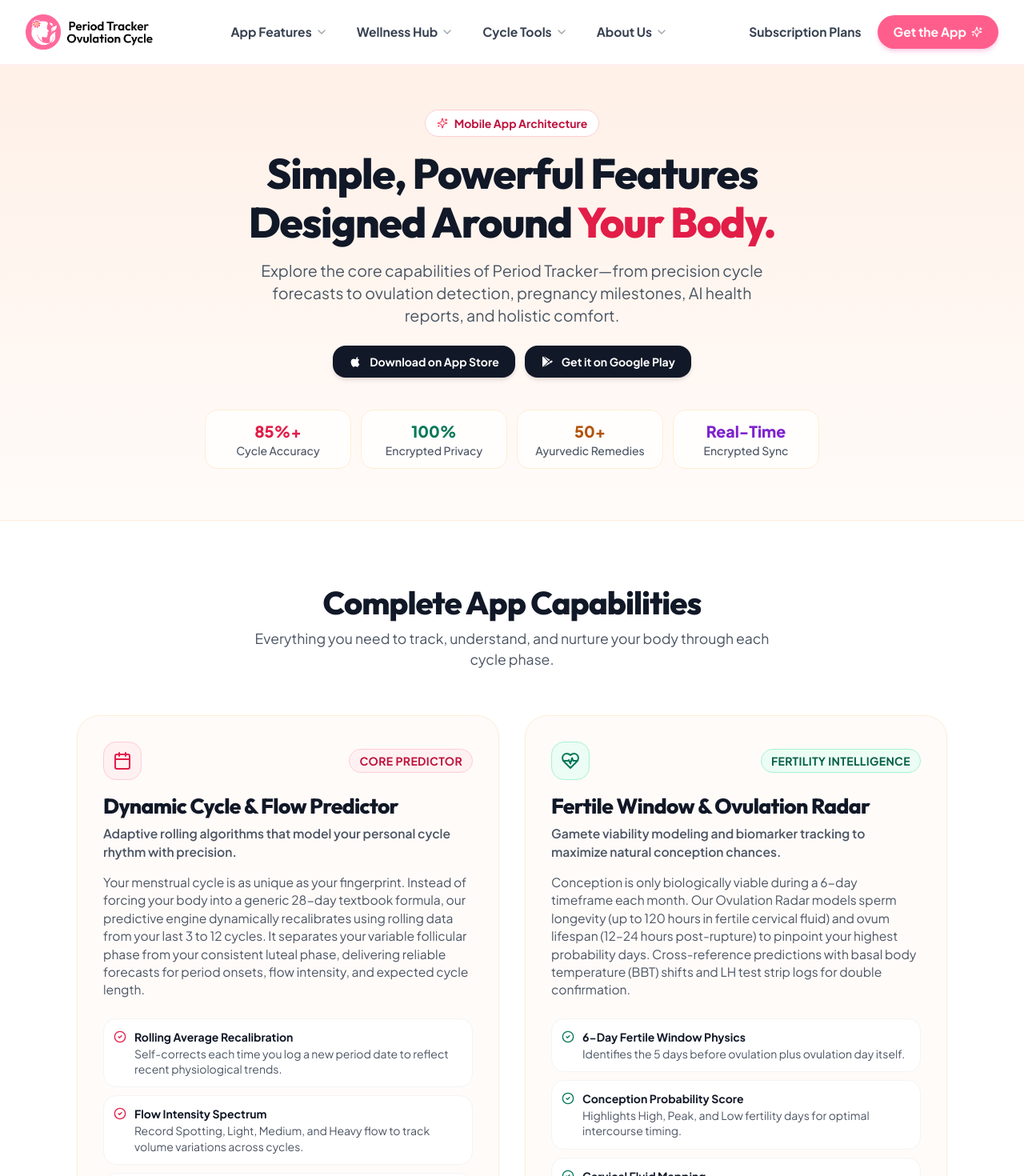
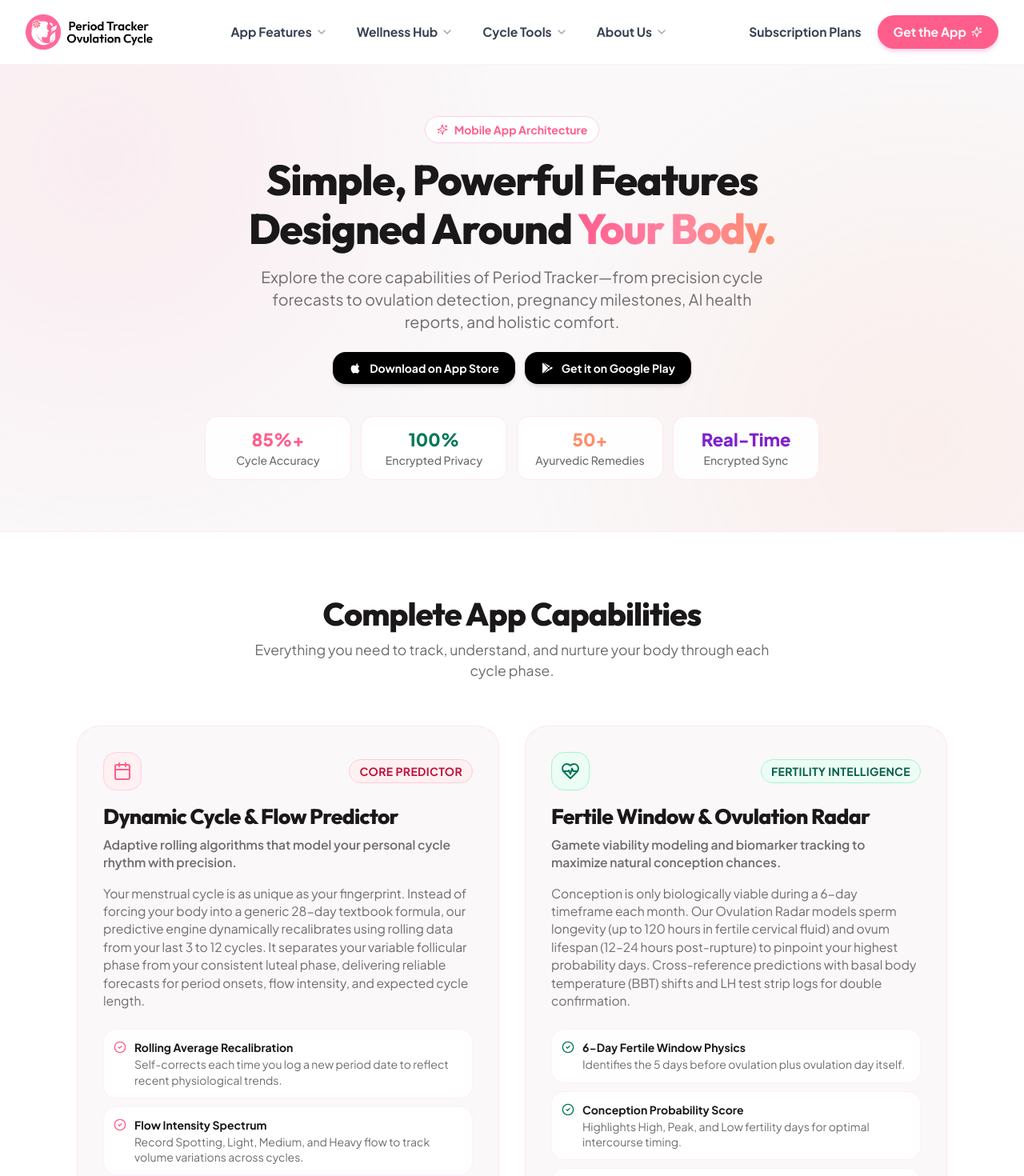
Before and after one commit to TTPVTLTD/periodtracker-website, a Next.js app: page /app-features in a window 1280 px wide. Shown: the top 1470 px of the page at 80% size. Built offline with nearby package versions, Linux system fonts and the light colour scheme.

Commit message:
fix(navigation): add scroll-padding-top and scroll-mt-28 so sections align perfectly below sticky header, and refresh App Features theme

```diff
--- a/src/app/app-features/page.jsx
+++ b/src/app/app-features/page.jsx
@@ -34,10 +34,10 @@
 
 const FEATURE_STYLES = {
   'cycle-tracking': {
-    color: 'text-rose-600',
-    bg: 'bg-rose-500',
-    lightBg: 'bg-rose-50',
-    border: 'border-rose-200'
+    color: 'text-brand-pink',
+    bg: 'bg-brand-pink',
+    lightBg: 'bg-brand-accent',
+    border: 'border-pink-200'
   },
   'ovulation-radar': {
     color: 'text-emerald-700',
@@ -46,16 +46,16 @@
     border: 'border-emerald-200'
   },
   'pregnancy-tracker': {
-    color: 'text-blue-600',
-    bg: 'bg-blue-600',
-    lightBg: 'bg-blue-50',
-    border: 'border-blue-200'
+    color: 'text-brand-peach',
+    bg: 'bg-brand-peach',
+    lightBg: 'bg-orange-50',
+    border: 'border-orange-200'
   },
   'pregnancy-journey': {
-    color: 'text-blue-600',
-    bg: 'bg-blue-600',
-    lightBg: 'bg-blue-50',
-    border: 'border-blue-200'
+    color: 'text-brand-peach',
+    bg: 'bg-brand-peach',
+    lightBg: 'bg-orange-50',
+    border: 'border-orange-200'
   },
   'ai-reports': {
     color: 'text-purple-600',
@@ -85,23 +85,27 @@
   };
 
   return (
-    <div className="min-h-screen flex flex-col bg-[#fffbf9] text-gray-900 selection:bg-rose-100 selection:text-rose-900">
+    <div className="min-h-screen flex flex-col bg-[#FAF8F9] text-brand-dark selection:bg-brand-pink/20 selection:text-brand-pink font-sans">
       <Navbar />
 
       <main className="flex-1">
         {/* Simple Clean Hero Header */}
-        <section className="pt-14 pb-16 bg-gradient-to-b from-[#fef0e7] via-[#fff6f0] to-[#fffbf9] border-b border-orange-100/70">
+        <section id="app-features-hero" className="scroll-mt-24 pt-12 sm:pt-16 pb-14 sm:pb-16 bg-mesh-glow border-b border-pink-100/80 relative overflow-hidden">
+          {/* Ambient Glows */}
+          <div className="glow-orb-pink absolute top-10 left-10 w-72 h-72 pointer-events-none -z-10" />
+          <div className="glow-orb-peach absolute top-20 right-10 w-80 h-80 pointer-events-none -z-10" />
+
           <div className="max-w-4xl mx-auto px-4 sm:px-6 lg:px-8 text-center space-y-4">
-            <div className="inline-flex items-center gap-2 px-3.5 py-1.5 rounded-full bg-white border border-rose-200 text-rose-700 text-xs font-bold shadow-2xs">
-              <Sparkles className="w-3.5 h-3.5 text-rose-500" />
+            <div className="inline-flex items-center gap-2 px-3.5 py-1.5 rounded-full bg-white/95 border border-pink-200 text-brand-pink text-xs font-bold shadow-2xs">
+              <Sparkles className="w-3.5 h-3.5 text-brand-pink" />
               <span>Mobile App Architecture</span>
             </div>
 
-            <h1 className="text-3xl sm:text-5xl font-black text-gray-900 tracking-tight leading-tight">
-              Simple, Powerful Features Designed Around <span className="text-rose-600">Your Body.</span>
+            <h1 className="text-3xl sm:text-5xl font-black text-brand-dark tracking-tight leading-tight font-heading">
+              Simple, Powerful Features Designed Around <span className="bg-gradient-to-r from-brand-pink via-brand-babyPink to-brand-peach bg-clip-text text-transparent">Your Body.</span>
             </h1>
 
-            <p className="text-base sm:text-lg text-gray-600 max-w-2xl mx-auto leading-relaxed">
+            <p className="text-base sm:text-lg text-brand-gray max-w-2xl mx-auto leading-relaxed">
               Explore the core capabilities of Period Tracker—from precision cycle forecasts to ovulation detection, pregnancy milestones, AI health reports, and holistic comfort.
             </p>
 
@@ -111,7 +115,7 @@
                 href={APP_LINKS.ios}
                 target="_blank"
                 rel="noopener noreferrer"
-                className="inline-flex items-center gap-2.5 px-5 py-2.5 bg-gray-900 hover:bg-black text-white rounded-2xl font-bold text-xs shadow-md hover:shadow-lg transition-all transform hover:-translate-y-0.5 cursor-pointer"
+                className="inline-flex items-center gap-2.5 px-5 py-2.5 bg-black hover:bg-gray-900 text-white rounded-2xl font-bold text-xs shadow-md hover:shadow-lg transition-all transform hover:-translate-y-0.5 cursor-pointer"
               >
                 <svg className="w-4 h-4 fill-current" viewBox="0 0 24 24">
                   <path d="M18.71 19.5c-.83 1.24-1.71 2.45-3.05 2.47-1.34.03-1.77-.79-3.29-.79-1.53 0-2 .77-3.27.82-1.31.05-2.3-1.32-3.14-2.53C4.25 17 2.94 12.45 4.7 9.39c.87-1.52 2.43-2.48 4.12-2.51 1.28-.02 2.5.87 3.29.87.78 0 2.26-1.07 3.81-.91.65.03 2.47.26 3.64 1.98-.09.06-2.17 1.28-2.15 3.81.03 3.02 2.65 4.03 2.68 4.04-.03.07-.42 1.44-1.38 2.83M15.97 6.37c.61-.75 1.04-1.8 0.92-2.87-.93.04-2.02.63-2.67 1.38-.56.63-.99 1.66-.86 2.7.99.08 2.02-.48 2.61-1.21z" />
@@ -123,7 +127,7 @@
                 href={APP_LINKS.android}
                 target="_blank"
                 rel="noopener noreferrer"
-                className="inline-flex items-center gap-2.5 px-5 py-2.5 bg-gray-900 hover:bg-black text-white rounded-2xl font-bold text-xs shadow-md hover:shadow-lg transition-all transform hover:-translate-y-0.5 cursor-pointer"
+                className="inline-flex items-center gap-2.5 px-5 py-2.5 bg-black hover:bg-gray-900 text-white rounded-2xl font-bold text-xs shadow-md hover:shadow-lg transition-all transform hover:-translate-y-0.5 cursor-pointer"
               >
                 <svg className="w-4 h-4 fill-current" viewBox="0 0 24 24">
                   <path d="M3.609 1.814L13.793 12 3.61 22.186a2.38 2.38 0 0 1-.61-1.636V3.45c0-.62.227-1.192.61-1.636zm11.242 11.244L17.27 15.48l-11.8 6.812 9.38-9.234zm0-2.116L5.47 1.708l11.8 6.812-2.419 2.424zm1.597 1.058l2.946-1.7a1.693 1.693 0 0 1 1.708 0l.006.003c.532.308.868.87.868 1.488s-.336 1.18-.868 1.488l-2.946 1.7-1.714-1.48v-1.5z" />
@@ -134,44 +138,44 @@
 
             {/* Trust Metrics Bar */}
             <div className="pt-6 grid grid-cols-2 md:grid-cols-4 gap-3 max-w-3xl mx-auto">
-              <div className="bg-white/80 p-3 rounded-2xl border border-orange-100 shadow-2xs">
-                <div className="text-lg font-black text-rose-600">85%+</div>
-                <div className="text-xs text-gray-600 font-medium">Cycle Accuracy</div>
+              <div className="bg-white/90 backdrop-blur-sm p-3.5 rounded-2xl border border-pink-100 shadow-2xs">
+                <div className="text-xl font-black text-brand-pink">85%+</div>
+                <div className="text-xs text-brand-gray font-medium">Cycle Accuracy</div>
               </div>
-              <div className="bg-white/80 p-3 rounded-2xl border border-orange-100 shadow-2xs">
-                <div className="text-lg font-black text-emerald-700">100%</div>
-                <div className="text-xs text-gray-600 font-medium">Encrypted Privacy</div>
+              <div className="bg-white/90 backdrop-blur-sm p-3.5 rounded-2xl border border-pink-100 shadow-2xs">
+                <div className="text-xl font-black text-emerald-700">100%</div>
+                <div className="text-xs text-brand-gray font-medium">Encrypted Privacy</div>
               </div>
-              <div className="bg-white/80 p-3 rounded-2xl border border-orange-100 shadow-2xs">
-                <div className="text-lg font-black text-amber-700">50+</div>
-                <div className="text-xs text-gray-600 font-medium">Ayurvedic Remedies</div>
+              <div className="bg-white/90 backdrop-blur-sm p-3.5 rounded-2xl border border-pink-100 shadow-2xs">
+                <div className="text-xl font-black text-brand-peach">50+</div>
+                <div className="text-xs text-brand-gray font-medium">Ayurvedic Remedies</div>
               </div>
-              <div className="bg-white/80 p-3 rounded-2xl border border-orange-100 shadow-2xs">
-                <div className="text-lg font-black text-purple-700">Real-Time</div>
-                <div className="text-xs text-gray-600 font-medium">Encrypted Sync</div>
+              <div className="bg-white/90 backdrop-blur-sm p-3.5 rounded-2xl border border-pink-100 shadow-2xs">
+                <div className="text-xl font-black text-purple-700">Real-Time</div>
+                <div className="text-xs text-brand-gray font-medium">Encrypted Sync</div>
               </div>
             </div>
           </div>
         </section>
 
         {/* ========================================================================= */}
-        {/* CORE APP FEATURES (CLEAN CARDS GRID - NO SIMULATOR) */}
+        {/* CORE APP FEATURES (CLEAN CARDS GRID WITH SCROLL MARGIN TOP) */}
         {/* ========================================================================= */}
-        <section className="py-16 sm:py-20 bg-white border-b border-gray-200">
+        <section className="py-16 sm:py-20 bg-white border-b border-pink-100">
           <div className="max-w-6xl mx-auto px-4 sm:px-6 lg:px-8">
 
             <div className="text-center max-w-2xl mx-auto mb-14 space-y-2">
-              <h2 className="text-2xl sm:text-4xl font-black text-gray-900 tracking-tight">
+              <h2 className="text-2xl sm:text-4xl font-black text-brand-dark tracking-tight font-heading">
                 Complete App Capabilities
               </h2>
-              <p className="text-sm sm:text-base text-gray-600">
+              <p className="text-sm sm:text-base text-brand-gray">
                 Everything you need to track, understand, and nurture your body through each cycle phase.
               </p>
             </div>
 
             {/* 2-Column Responsive Feature Cards Grid */}
             <div className="grid grid-cols-1 md:grid-cols-2 gap-8">
-              {APP_FEATURES.map((feature, idx) => {
+              {APP_FEATURES.map((feature) => {
                 const Icon = FEATURE_ICONS[feature.id] || Sparkles;
                 const style = FEATURE_STYLES[feature.id] || FEATURE_STYLES['cycle-tracking'];
 
@@ -179,7 +183,7 @@
                   <div
                     key={feature.id}
                     id={feature.id}
-                    className="bg-[#fffbf9] rounded-3xl p-6 sm:p-8 border border-orange-100 shadow-sm hover:shadow-md transition-all duration-300 flex flex-col justify-between space-y-6"
+                    className="scroll-mt-24 sm:scroll-mt-28 bg-[#FAF8F9] rounded-3xl p-6 sm:p-8 border border-pink-100/90 shadow-sm hover:shadow-xl hover:shadow-pink-900/5 transition-all duration-300 flex flex-col justify-between space-y-6"
                   >
                     <div className="space-y-4">
 
@@ -195,16 +199,16 @@
 
                       {/* Title & Subtitle */}
                       <div className="space-y-1.5">
-                        <h3 className="text-xl sm:text-2xl font-extrabold text-gray-900 tracking-tight leading-snug">
+                        <h3 className="text-xl sm:text-2xl font-extrabold text-brand-dark tracking-tight leading-snug font-heading">
                           {feature.title}
                         </h3>
-                        <p className="text-xs sm:text-sm font-semibold text-gray-600">
+                        <p className="text-xs sm:text-sm font-semibold text-brand-gray">
                           {feature.subtitle}
                         </p>
                       </div>
 
                       {/* Overview Narrative */}
-                      <p className="text-gray-600 text-xs sm:text-sm leading-relaxed">
+                      <p className="text-brand-gray text-xs sm:text-sm leading-relaxed">
                         {feature.overview}
                       </p>
 
@@ -217,13 +221,13 @@
                           return (
                             <div
                               key={bIdx}
-                              className="p-3 rounded-2xl bg-white border border-gray-100 hover:border-orange-100 transition-colors"
+                              className="p-3 rounded-2xl bg-white border border-pink-100/60 hover:border-pink-200 transition-colors"
                             >
                               <div className="flex items-start gap-2.5">
                                 <CheckCircle2 className={`w-4 h-4 ${style.color} shrink-0 mt-0.5`} />
                                 <div className="text-xs">
-                                  <span className="font-bold text-gray-900 block">{title}</span>
-                                  {desc && <span className="text-gray-600 leading-snug mt-0.5 block">{desc}</span>}
+                                  <span className="font-bold text-brand-dark block">{title}</span>
+                                  {desc && <span className="text-brand-gray leading-snug mt-0.5 block">{desc}</span>}
                                 </div>
                               </div>
                             </div>
@@ -252,14 +256,14 @@
         </section>
 
         {/* FAQs */}
-        <section className="py-16 bg-[#fffbf9] border-b border-gray-200">
+        <section className="py-16 bg-[#FAF8F9] border-b border-pink-100">
           <div className="max-w-4xl mx-auto px-4 sm:px-6 lg:px-8">
             <div className="text-center max-w-2xl mx-auto mb-10 space-y-2">
-              <div className="inline-flex items-center gap-1.5 px-3 py-1 rounded-full bg-rose-50 border border-rose-200 text-rose-700 text-xs font-bold">
+              <div className="inline-flex items-center gap-1.5 px-3 py-1 rounded-full bg-brand-accent border border-pink-200 text-brand-pink text-xs font-bold">
                 <HelpCircle className="w-3.5 h-3.5" />
                 <span>Frequently Asked Questions</span>
               </div>
-              <h2 className="text-2xl sm:text-3xl font-black text-gray-900 tracking-tight">
+              <h2 className="text-2xl sm:text-3xl font-black text-brand-dark tracking-tight font-heading">
                 Common Questions About App Features
               </h2>
             </div>
@@ -268,22 +272,22 @@
               {APP_FEATURES_FAQS.map((faq, fIdx) => (
                 <div
                   key={fIdx}
-                  className="bg-white rounded-2xl border border-gray-200 overflow-hidden shadow-2xs transition-all"
+                  className="bg-white rounded-2xl border border-pink-100 overflow-hidden shadow-2xs transition-all"
                 >
                   <button
                     type="button"
                     onClick={() => toggleFaq(fIdx)}
-                    className="w-full py-4 px-5 text-left flex items-center justify-between gap-4 font-bold text-sm sm:text-base text-gray-900 hover:text-rose-600 transition-colors cursor-pointer"
+                    className="w-full py-4 px-5 text-left flex items-center justify-between gap-4 font-bold text-sm sm:text-base text-brand-dark hover:text-brand-pink transition-colors cursor-pointer"
                   >
                     <span>{faq.question}</span>
                     <ChevronRight
                       className={`w-5 h-5 text-gray-400 shrink-0 transition-transform duration-200 ${
-                        activeFaq === fIdx ? 'rotate-90 text-rose-600' : ''
+                        activeFaq === fIdx ? 'rotate-90 text-brand-pink' : ''
                       }`}
                     />
                   </button>
                   {activeFaq === fIdx && (
-                    <div className="px-5 pb-5 pt-1 text-xs sm:text-sm text-gray-600 leading-relaxed border-t border-gray-100 bg-gray-50/50">
+                    <div className="px-5 pb-5 pt-1 text-xs sm:text-sm text-brand-gray leading-relaxed border-t border-pink-100 bg-brand-accent/20">
                       {faq.answer}
                     </div>
                   )}
@@ -294,9 +298,9 @@
         </section>
 
         {/* Global Download CTA Banner */}
-        <section className="py-14 bg-gradient-to-r from-rose-500 via-pink-500 to-amber-500 text-white text-center">
+        <section className="py-14 bg-gradient-to-r from-brand-pink via-[#FF7597] to-brand-peach text-white text-center">
           <div className="max-w-4xl mx-auto px-4 sm:px-6 lg:px-8 space-y-5">
-            <h2 className="text-2xl sm:text-4xl font-black tracking-tight">
+            <h2 className="text-2xl sm:text-4xl font-black tracking-tight font-heading">
               Start Tracking With Confidence
             </h2>
             <p className="text-white/90 text-sm sm:text-base max-w-xl mx-auto">
--- a/src/app/globals.css
+++ b/src/app/globals.css
@@ -17,6 +17,7 @@
 
   html {
     scroll-behavior: smooth;
+    scroll-padding-top: 5.5rem;
   }
 
   body {
```
Also changed, not shown: src/components/Navbar.jsx (+32 -10 lines).
